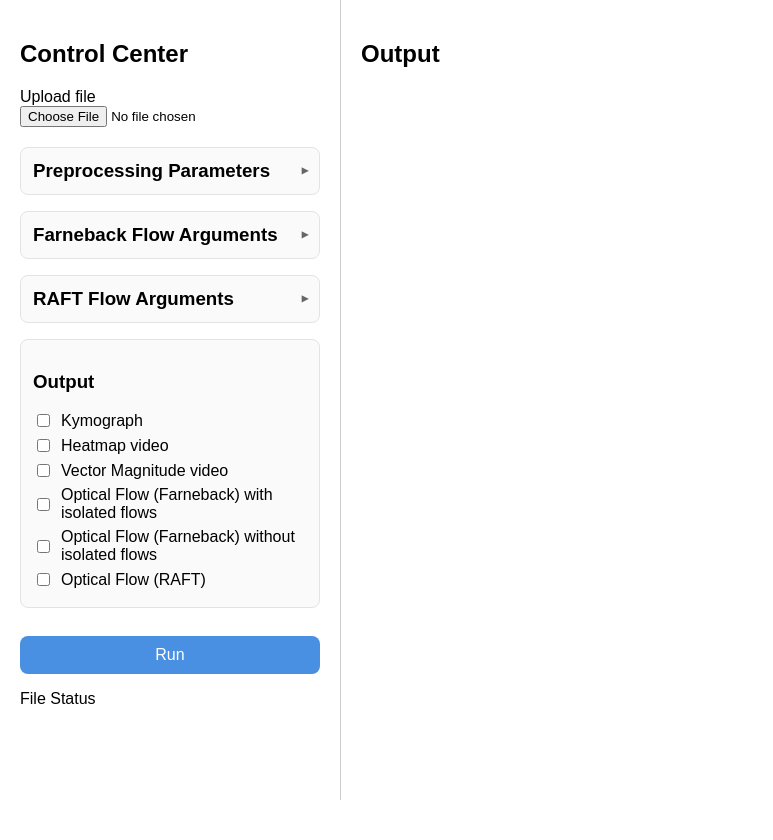
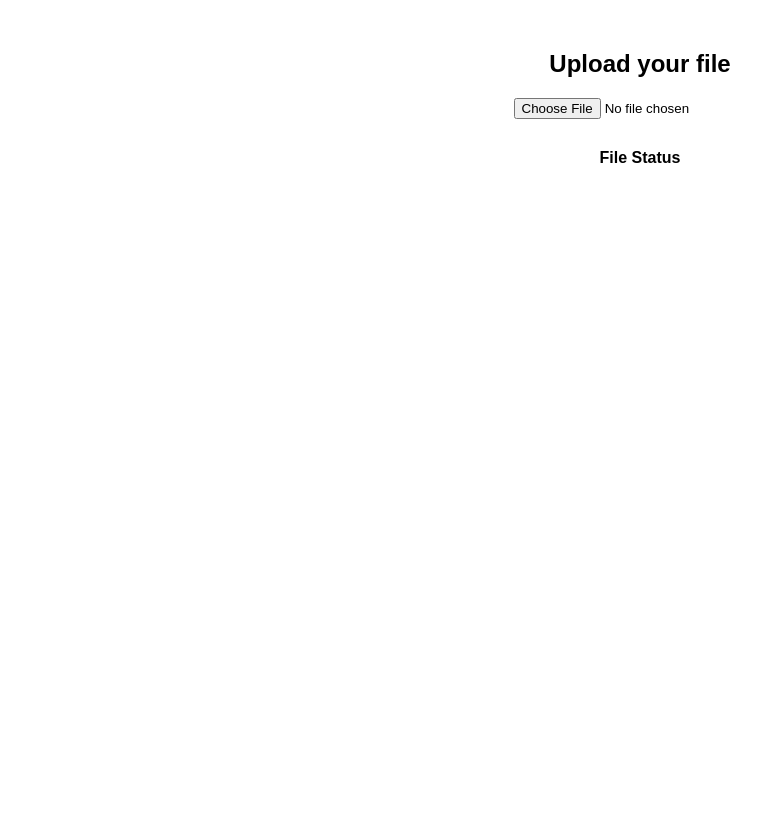
Before and after one commit to ZSR3004/Cell-Tracking, a Python web app: template frontend/flask/templates/index.html in a window 1280 px wide. Shown: the whole page, without its empty margins (0-773 px from the left). Before the commit the page ends 800 px from the top, so only its background shows below. Run offline with Jinja, Linux system fonts and the light colour scheme; the template is opened without the code that fills it, so the values that code supplies are empty.

Commit message:
Updated upload page and main control center page.

```diff
--- a/cli/saving_cli.py
+++ b/cli/saving_cli.py
@@ -1,9 +1,11 @@
 import os
 from pathlib import Path
 import sys
+import matplotlib
+matplotlib.use("Agg")
 import matplotlib.pyplot as plt
 from src.cell_tracking import tiffclass
-import file_input_cli as fic
+from . import file_input_cli as fic
 
 # Add the project root (Cell-Tracking) to sys.path
 ROOT_DIR = os.path.abspath(os.path.join(os.path.dirname(__file__), "../"))
--- a/frontend/flask/static/script.js
+++ b/frontend/flask/static/script.js
@@ -1,13 +1,44 @@
 document.addEventListener("DOMContentLoaded", () => {
   const fileInput = document.getElementById("fileInput");
-  const runBtn = document.getElementById("runBtn");
+  const goBtn = document.getElementById("goBtn");
   const statusText = document.getElementById("status");
+  const videoContainer = document.getElementById("UploadedVideoContainer");
+  const uploadedVideo = document.getElementById("uploadedVideo");
 
-  runBtn.disabled = true;
+  // Initially hide video and go button
+  videoContainer.style.display = "none";
+  goBtn.style.display = "none";
 
-  fileInput.addEventListener("change", () => {
-    runBtn.disabled = !fileInput.files.length;
+  fileInput.addEventListener("change", async () => {
+    statusText.textContent = "Uploading video...";
+
+    const formData = new FormData();
+    formData.append("file", fileInput.files[0]);
+
+    const response = await fetch("/upload", {
+      method: "POST",
+      body: formData
+    });
+
+    if (!response.ok) throw new Error("Upload failed");
+
+    const data = await response.json();
+
+    // Show uploaded video
+    uploadedVideo.src = data.video_url;
+    uploadedVideo.load();
+    videoContainer.style.display = "block";
+    statusText.textContent = "Upload complete! Video ready.";
+
+      // Show Go button
+    goBtn.style.display = "inline-block";
   });
+
+  goBtn.addEventListener("click", () => {
+    // Show the rest of the controls, or navigate to another page
+    window.location.href = "/process";
+  });
+});
 
 function collectInputs() {
   //--- Preprocessing ---
@@ -63,35 +94,14 @@ function collectInputs() {
   return config;
 }
 
-runBtn.addEventListener("click", async () => {
-  const config = collectInputs();
-  statusText.textContent = "Running analysis with config: " + JSON.stringify(config, null, 2);
+document.querySelectorAll(".collapsible-header").forEach(header => {
+  header.addEventListener("click", () => {
+    header.closest(".collapsible").classList.toggle("open");
+  });
+});
 
-  const formData = new FormData();
-    formData.append("file", fileInput.files[0]);
-    formData.append("config", JSON.stringify(config));
+runBtn.addEventListener("Processing Parameters", async () => {
+  const statusTextTwo = document.getElementById("status_two");
 
-  const response = await fetch("/run", {
-      method: "POST",
-      body: formData
-  });
-  if (response.ok) {
-    const blob = await response.blob();
-    const url = URL.createObjectURL(blob);
-    const a = document.createElement("a");
-    a.href = url;
-    a.download = "results.zip";
-    a.click();
-} else {
-    alert("Error running analysis");
-}
 
 });
-
-
-document.querySelectorAll(".collapsible-header").forEach(header => {
-  header.addEventListener("click", () => {
-    header.parentElement.classList.toggle("open");
-  });
-});
-});
--- a/frontend/flask/static/styles.css
+++ b/frontend/flask/static/styles.css
@@ -1,29 +1,40 @@
-body {
-    font-family: sans-serif;
-    margin: 0;
-  }
+body.upload-page {
+  font-family: sans-serif;
+  display: flex;
+  justify-content: center;
+  align-items: flex-start; /* start from top */
+  min-height: 100vh;
+  margin: 0;
+  padding: 20px;
+}
 
-  .container {
+body.control-page {
+  font-family: sans-serif;
+  margin: 0;
+}
+
+  /* MAIN TWO-COLUMN LAYOUT */
+  .ControlsContainer {
     display: flex;
+    gap: 24px;
+    align-items: flex-start;
     min-height: 100vh;
   }
 
+  /* LEFT PANEL */
   .controls {
-    width: 300px;
+    width: 340px;
     padding: 20px;
     border-right: 1px solid #ccc;
     align-self: stretch;
   }
 
+  /* RIGHT PANEL */
   .output {
     flex: 1;
     padding: 20px;
   }
 
-  #resultImage {
-    max-width: 100%;
-    max-height: 100%;
-  }
   .control-box {
     background: #fafafa;
     border: 1px solid #e3e3e3;
@@ -111,3 +122,58 @@ body {
   #fileInput {
     margin-bottom: 20px;
   }
+
+  #uploadedImage {
+    max-width: 80%;
+    height: auto;
+    margin-top: 10px;
+    border: 1px solid #ccc;
+    border-radius: 5px;
+    display: block;
+    margin-left: auto;
+    margin-right: auto;
+  }
+
+  .upload-container {
+    flex-direction: column; /* stack children vertically */
+    align-items: center;
+    text-align: center;
+    margin: 10px auto;
+    width: 600px; /* or whatever fits your layout */
+  }
+
+  #UploadedVideoContainer {
+    margin-top: 15px;
+  }
+
+  #goBtn {
+    width: 50%;
+    padding: 10px;
+    margin-top: 10px;
+    font-size: 1rem;
+    background-color: #4a90e2;
+    color: white;
+    border: none;
+    border-radius: 8px;
+    cursor: pointer;
+  }
+
+  #goBtn:hover {
+    background-color: #3a7fcf;
+  }
+
+  #UploadedVideoContainer {
+    margin-top: 15px;
+  }
+
+  #goBtn {
+    margin-top: 10px;
+    padding: 8px 16px;
+    font-size: 16px;
+    cursor: pointer;
+  }
+
+  #status {
+    margin-top: 10px;
+    font-weight: bold;
+  }
--- a/frontend/flask/templates/index.html
+++ b/frontend/flask/templates/index.html
@@ -6,153 +6,19 @@
   <link rel="stylesheet" href="{{ url_for('static', filename='styles.css') }}">
   <script src="{{ url_for('static', filename='script.js') }}" defer></script>
 </head>
-<body>
+<body class = "upload-page">
+  <div class="upload-container" id="uploadContainer">
+    <h2>Upload your file</h2>
+    <input type="file" id="fileInput" accept=".tif,.tiff">
 
-  <div class="container">
-    <div class="controls">
-      <h2>Control Center</h2>
-
-      <label>
-        Upload file
-        <input type="file" id="fileInput"
-        accept = ".tif,.tiff"/>
-      </label>
-      <!-- setup for pre-processing-->
-      <div class="control-box collapsible">
-        <div class="collapsible-header">
-          <h3>Preprocessing Parameters</h3>
-          <span class="chevron">▾</span>
-        </div>
-
-        <div class="collapsible-content">
-          <h4>Gaussian Blur</h4>
-          <div class="param">
-            <label>Kernel size</label>
-            <input type="number" id="gaussK" value="5" step="2" min="1" />
-          </div>
-          <div class="param">
-            <label>Sigma X</label>
-            <input type="number" id="gaussSigma" value="1.5" step="0.1" />
-          </div>
-
-          <h4>Median Filter</h4>
-          <div class="param">
-            <label>Kernel size</label>
-            <input type="number" id="medianK" value="5" step="2" min="1" />
-          </div>
-
-          <h4>Contrast Adjustment</h4>
-          <div class="param">
-            <label>Alpha</label>
-            <input type="number" id="contrastAlpha" value="1.0" step="0.1" />
-          </div>
-          <div class="param">
-            <label>Beta</label>
-            <input type="number" id="contrastBeta" value="0.0" step="0.1" />
-          </div>
-        </div>
-      </div>
-
-      <!-- setup for Farneback-->
-      <div class="control-box collapsible">
-        <div class="collapsible-header">
-          <h3>Farneback Flow Arguments</h3>
-          <span class="chevron">▾</span>
-        </div>
-        <div class="collapsible-content">
-          <div class="param">
-            <label>Pyramid Scale</label>
-            <input type="number" id="fbPyrScale" value="0.5" step="0.1" />
-          </div>
-          <div class="param">
-            <label>Levels</label>
-            <input type="number" id="fbLevels" value="3" min="1" />
-          </div>
-          <div class="param">
-            <label>Window Size</label>
-            <input type="number" id="fbWinSize" value="15" min="1" />
-          </div>
-          <div class="param">
-            <label>Iterations</label>
-            <input type="number" id="fbIterations" value="3" min="1" />
-          </div>
-          <div class="param">
-            <label>Polynomial N</label>
-            <input type="number" id="fbPolyN" value="5" step="2" min="1" />
-          </div>
-          <div class="param">
-            <label>Polynomial Sigma</label>
-            <input type="number" id="fbPolySigma" value="1.2" step="0.1" />
-          </div>
-        </div>
-      </div>
-      <!-- setup for RAFT -->
-      <div class="control-box collapsible">
-        <div class="collapsible-header">
-          <h3>RAFT Flow Arguments</h3>
-          <span class="chevron">▾</span>
-        </div>
-        <div class="collapsible-content">
-          <div class="param">
-            <label>Model Size</label>
-            <input type="number" id="rfModSize" value="1" step="1" min="1" />
-          </div>
-          <div class="param">
-            <label>Model Weight</label>
-            <input type="text" id="rfModWeight" placeholder="Leave empty for default" />
-          </div>
-          <label class="checkbox">
-            <input type="checkbox" id="rfGPU" />
-            Use GPU
-          </label>
-          </div>
-        </div>
-
-
-      <!-- Output options for the user-->
-      <div class="control-box">
-        <h3>Output</h3>
-
-        <label class="checkbox">
-          <input type="checkbox" id="outKymograph" />
-          Kymograph
-        </label>
-
-        <label class="checkbox">
-          <input type="checkbox" id="outHeatmap" />
-          Heatmap video
-        </label>
-
-        <label class="checkbox">
-          <input type="checkbox" id="outVectorMag" />
-          Vector Magnitude video
-        </label>
-
-        <label class="checkbox">
-          <input type="checkbox" id="outFarnebackIsolated" />
-          Optical Flow (Farneback) with isolated flows
-        </label>
-
-        <label class="checkbox">
-          <input type="checkbox" id="outFarneback" />
-          Optical Flow (Farneback) without isolated flows
-        </label>
-
-        <label class="checkbox">
-          <input type="checkbox" id="outRAFT" />
-          Optical Flow (RAFT)
-        </label>
-      </div>
-
-      <button id="runBtn">Run</button>
-
-      <p id="status">File Status</p>
+    <div id="UploadedVideoContainer" style="display:none;">
+      <h2>Uploaded File</h2>
+      <video id="uploadedVideo" controls width="500"></video>
     </div>
 
-    <div class="output">
-      <h2>Output</h2>
-      <img id="resultImage" />
-    </div>
+    <button id="goBtn" style="display:none;">Go</button>
+
+    <p id="status">File Status</p>
   </div>
 </body>
 </html>
```
Also changed, not shown: frontend/flask/app.py (+34 -14 lines), frontend/flask/templates/controls.html (added, +129 -0 lines), 3 other files.
